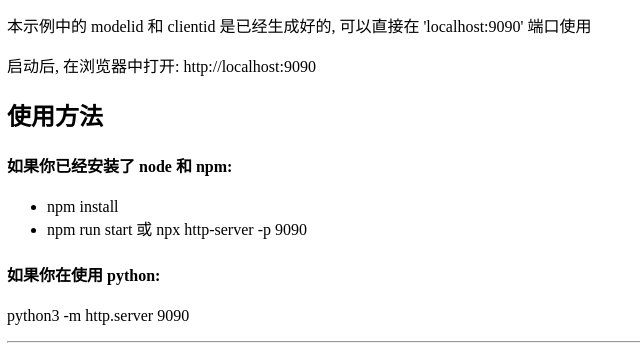
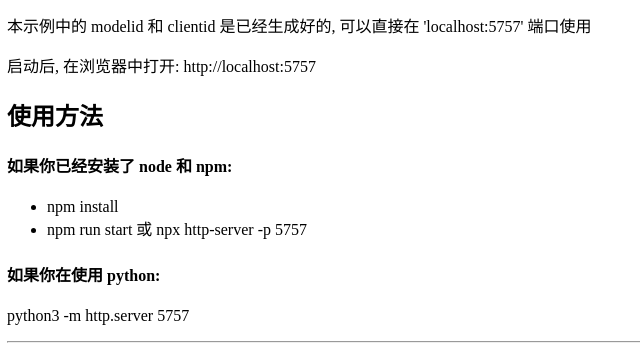
Before and after one commit to everxyz/everxyzlib-stp-demo, a website: page index.html in a window 1280 px wide. Shown: the part 494-855 px from the top of the page, 33-673 px from the left. Drawn offline with Linux system fonts and the light colour scheme; a script that the page names is missing.

Commit message:
Update index.html

```diff
--- a/index.html
+++ b/index.html
@@ -21,18 +21,18 @@
     <h1>
       <a href="https://www.everxyz.com/" target="_blank">EverCAD</a> stp api 使用示例</h1>
     <div id="hello"></div>
-    <p>本示例中的 modelid 和 clientid 是已经生成好的, 可以直接在 'localhost:9090' 端口使用</p>
-    <p>启动后, 在浏览器中打开: http://localhost:9090</p>
+    <p>本示例中的 modelid 和 clientid 是已经生成好的, 可以直接在 'localhost:5757' 端口使用</p>
+    <p>启动后, 在浏览器中打开: http://localhost:5757</p>
 
     <h2>使用方法</h2>
     <h4>如果你已经安装了 node 和 npm:</h4>
     <ul>
       <li>npm install</li>
-      <li>npm run start 或 npx http-server -p 9090</li>
+      <li>npm run start 或 npx http-server -p 5757</li>
     </ul>
 
     <h4>如果你在使用 python:</h4>
-    <p>python3 -m http.server 9090</p>
+    <p>python3 -m http.server 5757</p>
 
     <hr>
 
```
